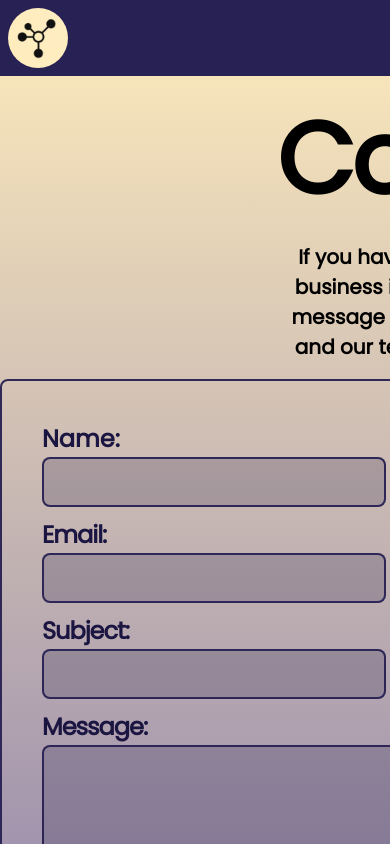
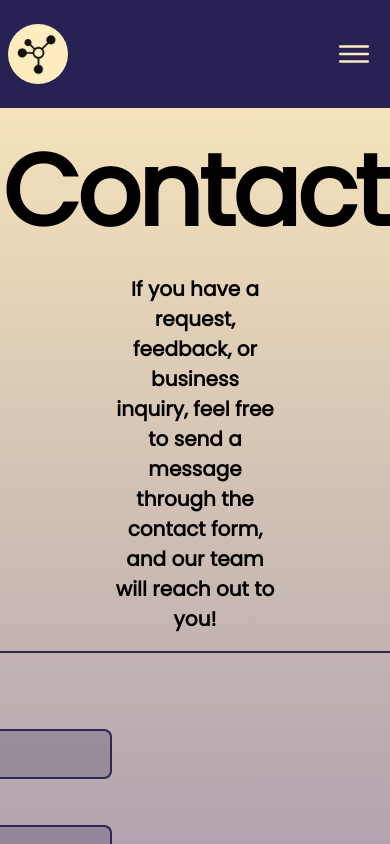
Before and after one commit to aivolution-gta/website, a Next.js app: page /contact in a window 390 px wide. Shown: the top 844 px of the page. Built offline with nearby package versions, Linux system fonts and the light colour scheme.

Commit message:
Make navbar mobile-accessible

```diff
--- a/components/layout.tsx
+++ b/components/layout.tsx
@@ -61,7 +61,7 @@ export default function Layout ({ children }: { children: ReactNode }) {
                 // }}
             >
                 <div
-                    className="relative z-20 h-full w-full"
+                    className="relative h-full w-full"
                 >
                     <Navbar />
                     {children}
--- a/components/navbar.tsx
+++ b/components/navbar.tsx
@@ -1,6 +1,8 @@
 import Link from "next/link";
 import Logo from "../public/aivolution-logo.png";
 import Image from "next/image";
+import { IoIosMenu } from "react-icons/io";
+import { useState } from "react";
 
 const links = [
     {
@@ -26,8 +28,10 @@ const links = [
 ];
 
 export default function Navbar () {
+    const [dropdownIsOpen, setDropdownIsOpen] = useState(false);
+
     return (
-        <div className="font-bold flex justify-between z-20 w-full bg-dark-purple">
+        <div className="font-bold flex justify-between w-screen bg-dark-purple xs:py-4">
             <div className="m-2">
                 <Link href="/">
                     <Image
@@ -39,7 +43,7 @@ export default function Navbar () {
                 </Link>
 
             </div>
-            <div className="my-auto">
+            <div className="my-auto xs:hidden">
                 {links.map(({ name, link, id }) =>
                     <Link
                         key={id}
@@ -51,6 +55,21 @@ export default function Navbar () {
                 )}
             </div>
 
+            <div className="my-auto mx-2 hidden xs:block text-beige rounded-xl">
+                <IoIosMenu className="inline m-2" size={40} onClick={() => {setDropdownIsOpen(!dropdownIsOpen)}}/>
+
+                {dropdownIsOpen &&
+                    <div className="flex flex-col absolute top-[5.5rem] right-[0.5rem] w-[120px] rounded-lg bg-white border-light-purple text-right"
+                    >
+                        <ul className="flex flex-col">
+                            {links.map(({name, link, id}) =>
+                                <li key={id} className="hover:bg-[#AAAAAA] py-4 pr-6"><Link href={link}>{name}</Link></li>
+                            )}
+                        </ul>
+                    </div>
+                }
+
+            </div>
         </div>
     );
 }
--- a/pages/contact.tsx
+++ b/pages/contact.tsx
@@ -6,7 +6,7 @@ import { Reveal } from "@/components/reveal";
 
 export default function Contact() {
     return (
-        <div className="w-full flex flex-col min-h-screen">
+        <div className="w-screen flex flex-col min-h-screen">
             <Reveal>
                 <h1 className="flex justify-center place-center my-2">Contact</h1>
             </Reveal>
--- a/pages/index.tsx
+++ b/pages/index.tsx
@@ -41,7 +41,7 @@ export default function Home () {
     ]
 
     return (
-        <div className="w-full">
+        <div className="w-screen">
             {/* Hero Section */}
             <div className="w-full">
                 <Reveal>
--- a/tailwind.config.ts
+++ b/tailwind.config.ts
@@ -14,7 +14,7 @@ const config = {
                 'conic-gradient(from 180deg at 50% 50%, var(--tw-gradient-stops))',
             },
             screens: {
-                'xs': '250px',
+                'xs': {'min': '250px', 'max': '639px'},
             }
         },
         colors: {
```
